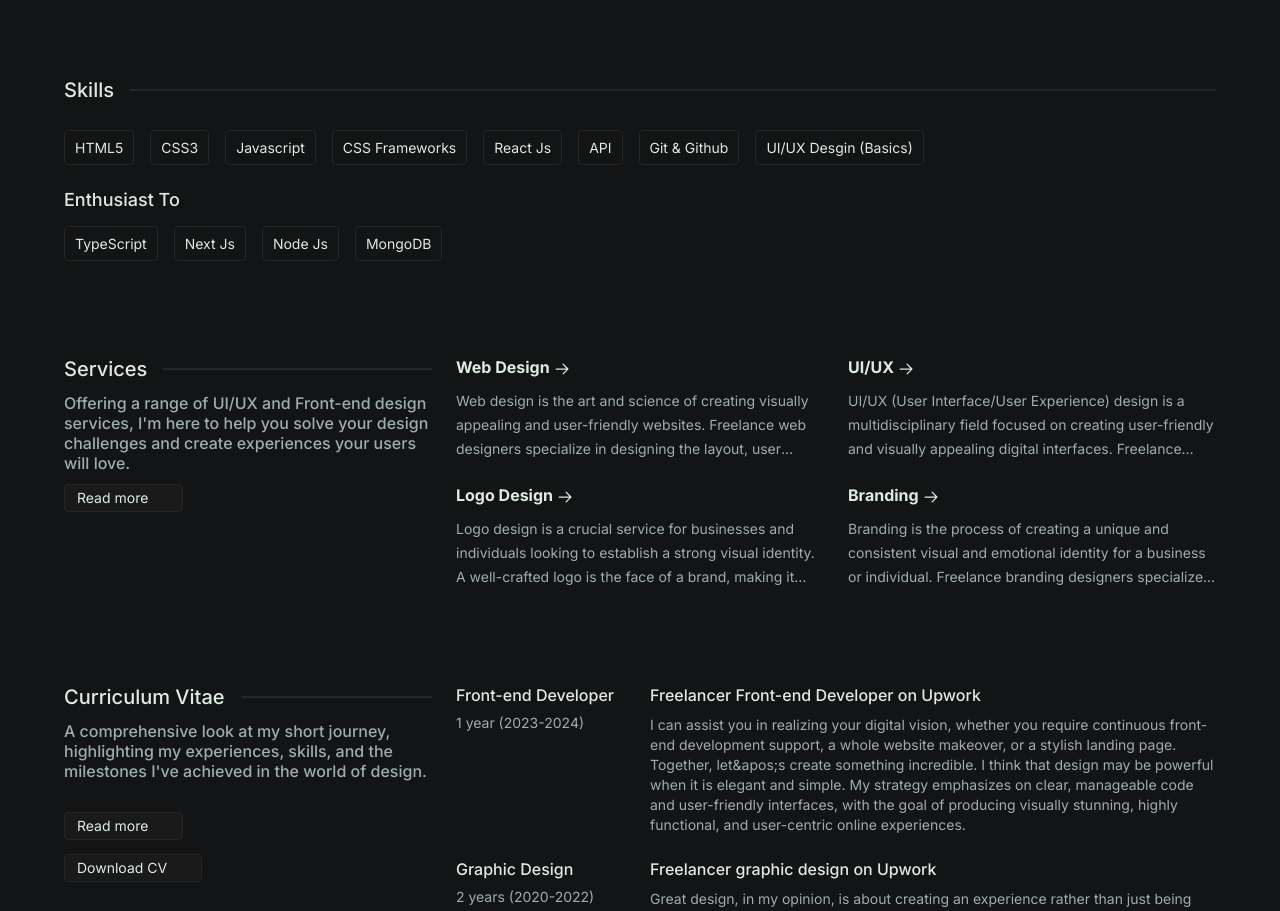
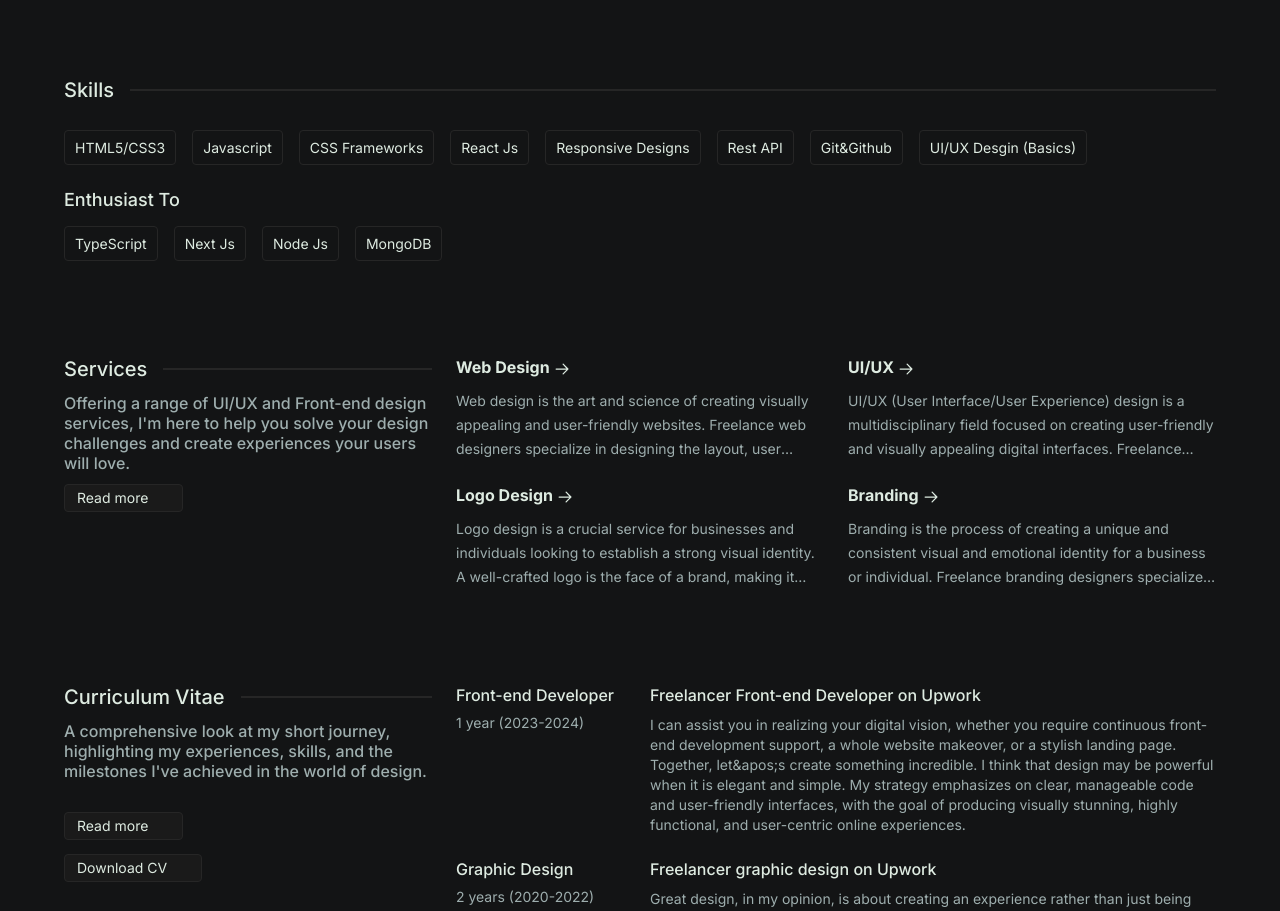
Before and after one commit to AhmedEbr2him/portfolio, a React (Vite) app: page / in a window 1280 px wide. Shown: the part 1280-2191 px from the top of the page. Built offline with nearby package versions, Linux system fonts and the light colour scheme; some icons are missing.

Commit message:
add new data

```diff
--- a/src/constants/mockData.js
+++ b/src/constants/mockData.js
@@ -128,15 +128,11 @@ const faqData = [
 
 const skillsData = [
   {
-    title: 'HTML5',
-  },
-  {
-    title: 'CSS3',
+    title: 'HTML5/CSS3',
   },
   {
     title: 'Javascript',
   },
-
   {
     title: 'CSS Frameworks',
   },
@@ -144,10 +140,13 @@ const skillsData = [
     title: 'React Js',
   },
   {
-    title: 'API',
+    title: 'Responsive Designs',
   },
   {
-    title: 'Git & Github',
+    title: 'Rest API',
+  },
+  {
+    title: 'Git&Github',
   },
   {
     title: 'UI/UX Desgin (Basics)',
```
